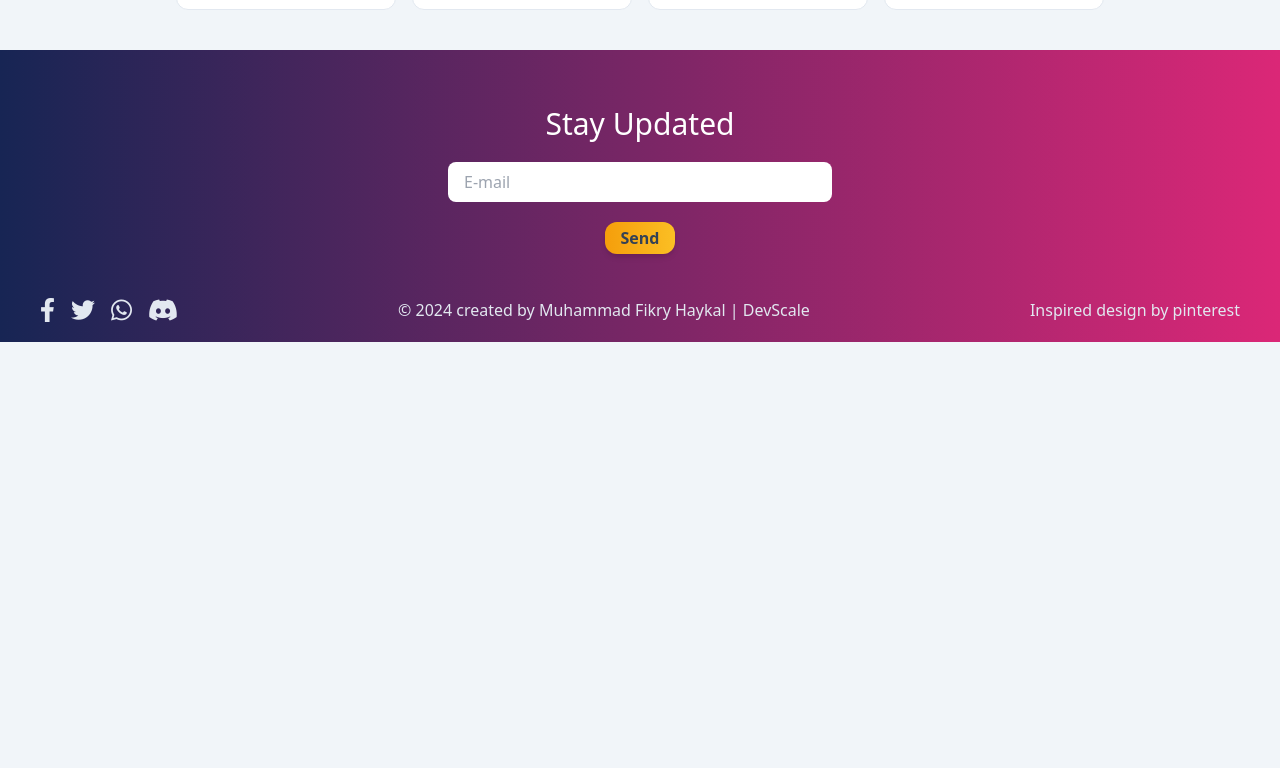
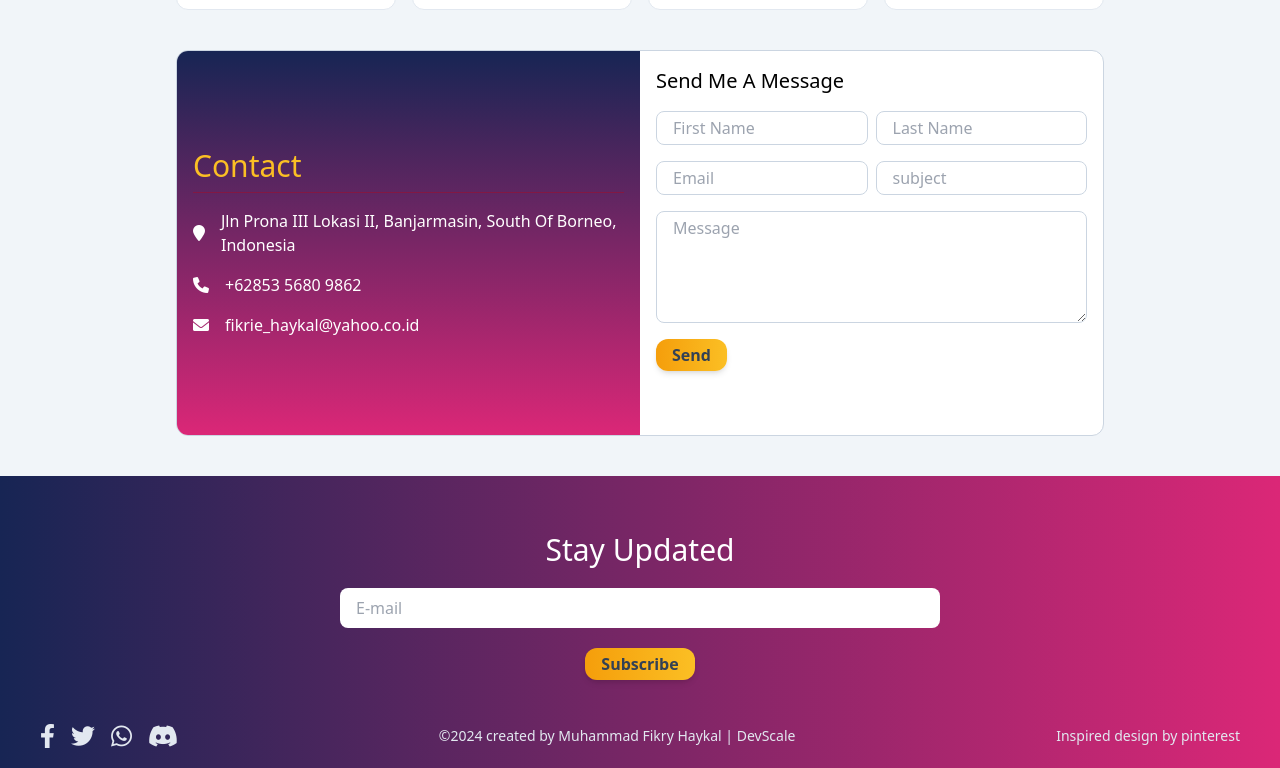
Before and after one commit to fikryhaykal/Assigment3-devscale, a website built with Vite: page index.html in a window 1280 px wide. Shown: the part 1537-2305 px from the top of the page. Before the commit the page ends 1879 px from the top, so only its background shows below. Built offline with nearby package versions, Linux system fonts and the light colour scheme.

Commit message:
feat:penambahan fitur contact dan responsisve mobile

```diff
--- a/css/style.css
+++ b/css/style.css
@@ -67,8 +67,11 @@
         @apply bg-white overflow-hidden rounded-xl border border-slate-200 hover:bg-slate-100 cursor-pointer
     }
 
+    .input{
+        @apply w-full focus:outline-none border border-slate-300 px-4 py-1 rounded-lg;
+    }
     .footer{
-        @apply flex flex-col md:flex-row justify-between  items-center
+        @apply flex flex-col md:flex-row justify-between  items-center gap-3
     }
 
 }
--- a/index.html
+++ b/index.html
@@ -20,7 +20,7 @@
             <li class="btn-link"><a href="#">Home</a></li>
             <li class="btn-link"><a href="#about">About</a></li>
             <li class="btn-link"><a href="#portofolio">Portofolio</a></li>
-            <li class="btn-link"><a href="#">Contact</a></li>
+            <li class="btn-link"><a href="#contact">Contact</a></li>
           </ul>
         </div>
         <div class="md:hidden">
@@ -44,7 +44,7 @@
 
       </div>
 
-      <div class="header-content w-3/4">
+      <div class="header-content w-full md:w-3/4">
         <div class="flex-1 p-4 space-y-4">
           <h1 class="text-white text-3xl font-light">Hello I Am <span class="text-typed" id="element"></span></h1>
           <p class="text-slate-200 text-sm text-justify font-extralight">Passionate civil servant by day, coding
@@ -132,15 +132,15 @@
         </p>
       </div>
 
-      <div>
-        <img src="/img/ava.jpg" class="rounded-xl" />
+      <div class="md:w-full rounded-full md:rounded-3xl h-48 w-48   object-cover overflow-hidden">
+        <img src="/img/ava.jpg" class=""  />
       </div>
 
     </div>
 
   </section>
 
-  <section id="portofolio" class="px-4 my-10 mx-auto w-3/4">
+  <section id="portofolio" class="px-4 my-10 mx-auto w-full md:w-3/4">
 
     <div class="border-b border-slate-200 pb-2">
       <h1 class="text-3xl font-light text-blue-900">Portofolio</h1>
@@ -202,17 +202,62 @@
     </div>
   </section>
 
+  <section class="px-4 my-10 mx-auto w-full md:w-3/4" id="contact">
 
 
-  <footer class="bg-gradient-to-r from-blue-950    to-pink-600 px-10 py-4 " >
+    <div class="bg-white flex flex-col md:flex-row border border-slate-300 rounded-xl mt-5 overflow-hidden">
+      <div
+        class="flex-1 bg-gradient-to-b from-blue-950 flex flex-col to-pink-600  md:min-h-96 text-white p-4 md:w-1/3 gap-4 justify-center">
+
+        <div class="border-b border-pink-900 pb-2">
+          <h1 class="text-3xl font-light text-amber-400">Contact</h1>
+        </div>
+
+        <div class="flex flex-row items-center gap-4">
+          <div><i class="fa fa-map-marker" aria-hidden="true"></i></div>
+          <div class="text-wrap font-light">Jln Prona III Lokasi II, Banjarmasin, South Of Borneo, Indonesia </div>
+        </div>
+
+        <div class="flex flex-row items-center gap-4">
+          <div><i class="fa fa-phone" aria-hidden="true"></i></div>
+          <div class="text-wrap font-light">+62853 5680 9862 </div>
+        </div>
+
+        <div class="flex flex-row items-center gap-4">
+          <div><i class="fa fa-envelope" aria-hidden="true"></i></div>
+          <div class="text-wrap font-light">fikrie_haykal@yahoo.co.id </div>
+        </div>
+      </div>
+      <div class="p-4 flex-1">
+        <div class="text-xl">Send Me A Message</div>
+
+        <div class="flex flex-row gap-2 my-4 w-full ">
+          <input type="text" placeholder="First Name" class="input" />
+          <input type="text" placeholder="Last Name" class="input" />
+        </div>
+
+        <div class="flex flex-row gap-2 my-4 w-full ">
+          <input type="email" placeholder="Email" class="input" />
+          <input type="text" placeholder="subject" class="input" />
+        </div>
+        <div class="flex flex-row gap-2 my-4 w-full ">
+          <textarea class="input h-28" placeholder="Message "></textarea>
+        </div>
+
+        <button class="btn-login">Send</button>
+      </div>
+    </div>
+  </section>
+
+  <footer class="bg-gradient-to-r from-blue-950    to-pink-600 px-10 py-4 ">
 
     <div class="flex flex-col items-center space-y-5  w-full mb-10 mt-10">
       <h1 class="text-white text-3xl text-center font-thin">Stay Updated</h1>
       <div class="text-center w-full">
-        <input type="text" placeholder="E-mail" class=" w-96 px-4 py-2 rounded-lg" />
+        <input type="text" placeholder="E-mail" class="w-full md:w-1/2 px-4 py-2 rounded-lg" />
       </div>
       <div>
-        <button class="btn-login">Send</button>
+        <button class="btn-login">Subscribe</button>
       </div>
     </div>
 
@@ -224,16 +269,13 @@
         <div><i class="fa-brands fa-whatsapp"></i></div>
         <div><i class="fa-brands fa-discord"></i></div>
       </div>
-      <div class="text-slate-200">&copy; 2024 created by Muhammad Fikry Haykal | DevScale</div>
-      <div class="text-slate-200"><a href="https://id.pinterest.com/pin/977210819123105524/" target="_blank">Inspired
+      <div class="text-slate-200 text-sm">&copy;2024 created by Muhammad Fikry Haykal | DevScale</div>
+      <div class="text-slate-200 text-sm"><a href="https://id.pinterest.com/pin/977210819123105524/" target="_blank">Inspired
           design by pinterest</a></div>
 
     </div>
   </footer>
 
-
-
-
   <script type="module" src="js/main.js"></script>
 </body>
 
```
Also changed, not shown: css/global.css.
